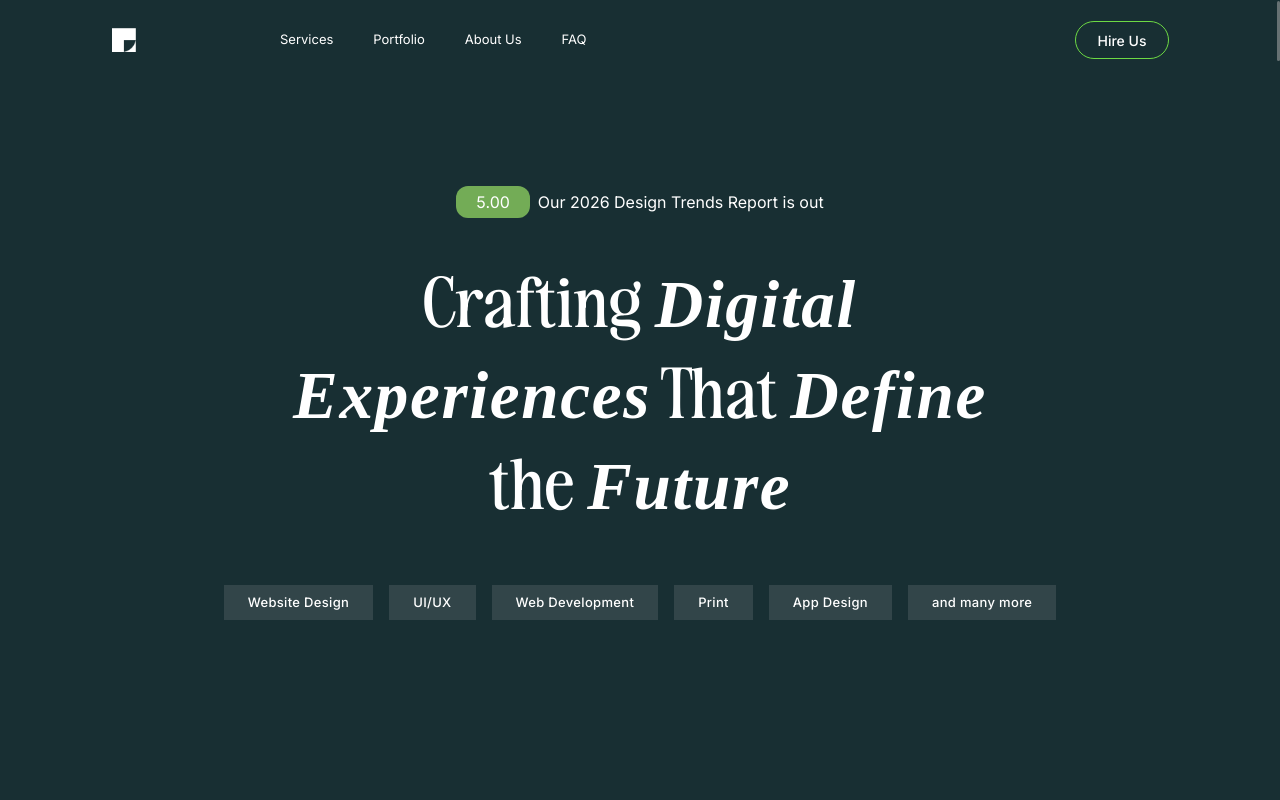
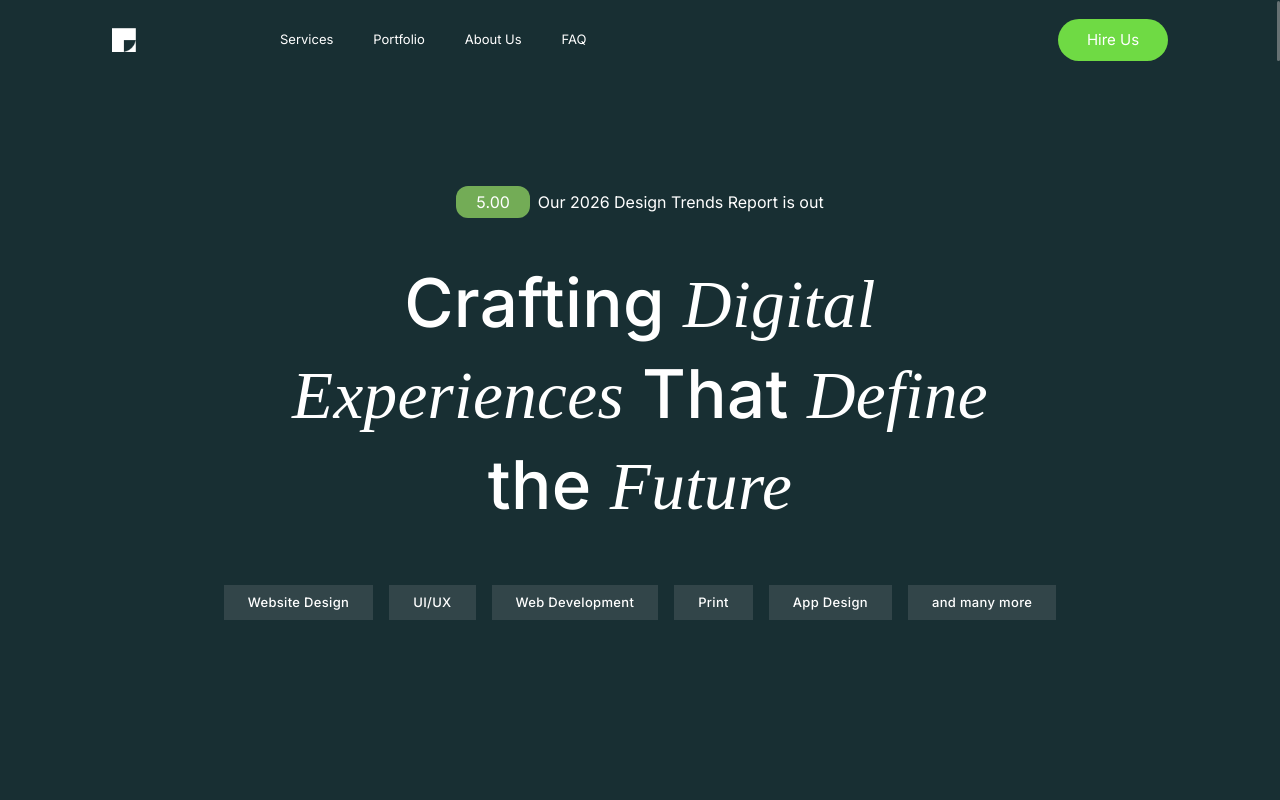
Before and after one commit to Neaz-mq/prographr-agency, a React (Vite) app: page / in a window 1280 px wide. Shown: the top 800 px of the page. Built offline with nearby package versions, Linux system fonts and the light colour scheme; a web font is replaced by a local one.

Commit message:
updated portfolio

```diff
--- a/src/components/Navbar.jsx
+++ b/src/components/Navbar.jsx
@@ -19,7 +19,6 @@ function lenisScrollTo(sectionId) {
   }
 }
 
-// ── Upwork SVG Logo ──────────────────────────────────────────────
 function UpworkIcon({ size = 42 }) {
   return (
     <svg
@@ -48,11 +47,9 @@ export default function Navbar() {
   const [mobileHireExpanded, setMobileHireExpanded] = useState(false);
 
   const mobileHireTimerRef = useRef(null);
-
   const navigate = useNavigate();
   const location = useLocation();
 
-  // Clean up timers on unmount
   useEffect(() => {
     return () => {
       if (mobileHireTimerRef.current) clearTimeout(mobileHireTimerRef.current);
@@ -61,9 +58,7 @@ export default function Navbar() {
 
   useEffect(() => {
     document.body.style.overflow = mobileOpen ? "hidden" : "";
-    return () => {
-      document.body.style.overflow = "";
-    };
+    return () => { document.body.style.overflow = ""; };
   }, [mobileOpen]);
 
   useEffect(() => {
@@ -78,9 +73,7 @@ export default function Navbar() {
       const el = document.getElementById(sectionId);
       if (!el) return null;
       const obs = new IntersectionObserver(
-        ([entry]) => {
-          if (entry.isIntersecting) setActiveSection(sectionId);
-        },
+        ([entry]) => { if (entry.isIntersecting) setActiveSection(sectionId); },
         { rootMargin: "-40% 0px -55% 0px" },
       );
       obs.observe(el);
@@ -95,17 +88,19 @@ export default function Navbar() {
     if (mobileHireTimerRef.current) clearTimeout(mobileHireTimerRef.current);
   }, []);
 
-  // ── Desktop: hover in = show Upwork, hover out = show Hire Us ──
   const handleHireHover = useCallback(() => setHireExpanded(true), []);
   const handleHireLeave = useCallback(() => setHireExpanded(false), []);
 
-  // ── Mobile: tap triggers expand + 10s auto-reset ──
   const handleMobileHireTap = useCallback(() => {
     if (mobileHireTimerRef.current) clearTimeout(mobileHireTimerRef.current);
-    setMobileHireExpanded(true);
+    setMobileHireExpanded((prev) => {
+      if (!prev) {
         mobileHireTimerRef.current = setTimeout(() => {
           setMobileHireExpanded(false);
         }, 5000);
+      }
+      return !prev;
+    });
   }, []);
 
   const scrollToSection = useCallback(
@@ -168,29 +163,56 @@ export default function Navbar() {
     },
   };
 
-  // ── Shared morph animation variants ──
-  const morphExit = {
-    y: -14,
+  // ── Shared pill animation config ──
+  const PILL_WIDTH = 110;
+  const CIRCLE_SIZE = 42;
+
+  const pillTransition = (expanded) => ({
+    width: {
+      type: "spring",
+      stiffness: 400,
+      damping: 40,
+      mass: 1,
+      delay: expanded ? 0.1 : 0.05,
+    },
+  });
+
+  const textAnimate = {
+    initial: { opacity: 0, scale: 0.8, filter: "blur(6px)" },
+    animate: {
+      opacity: 1,
+      scale: 1,
+      filter: "blur(0px)",
+      transition: { type: "spring", stiffness: 300, damping: 28, delay: 0.18 },
+    },
+    exit: {
       opacity: 0,
-    filter: "blur(4px)",
-    transition: { duration: 0.3, ease: [0.33, 1, 0.68, 1] },
+      scale: 0.75,
+      filter: "blur(8px)",
+      transition: { duration: 0.14, ease: [0.55, 0, 1, 0.45] },
+    },
   };
-  const morphEnter = {
-    y: 0,
+
+  const iconAnimate = {
+    initial: { opacity: 0, scale: 0.3, filter: "blur(10px)" },
+    animate: {
       opacity: 1,
+      scale: 1,
       filter: "blur(0px)",
-    transition: { duration: 0.35, ease: [0.33, 1, 0.68, 1] },
-  };
-  const morphInitial = {
-    y: 14,
+      transition: { type: "spring", stiffness: 350, damping: 22, delay: 0.32 },
+    },
+    exit: {
       opacity: 0,
-    filter: "blur(4px)",
+      scale: 0.3,
+      filter: "blur(10px)",
+      transition: { duration: 0.14, ease: [0.55, 0, 1, 0.45] },
+    },
   };
 
   return (
     <>
       <header className="absolute top-0 left-0 right-0 z-50 px-3 md:px-[1rem] 3xl:px-[25rem] 2xl:px-[9rem] xl:px-[5rem] lg:px-[4rem] 3xl:pt-[10px] 2xl:pt-[10px] xl:pt-[10px] lg:pt-[10px] md:pt-[10px] pt-[10px]">
-        <div className={`mx-auto transition-all duration-500`}>
+        <div className="mx-auto transition-all duration-500">
           <div className="flex items-center justify-between px-6 md:px-8 h-[65px] 3xl:h-[85px] 2xl:h-[70px] xl:h-[60px] lg:h-[55px] md:h-[55px]">
             {/* Logo */}
             <Link to="/" className="flex items-center z-[60] relative">
@@ -203,7 +225,6 @@ export default function Navbar() {
 
             {/* Desktop Nav */}
             <div className="hidden md:flex items-center justify-between flex-1 ml-10 lg:ml-36">
-              {/* Nav links */}
               <nav className="flex items-center gap-7 lg:gap-10">
                 {navLinks.map(({ label, sectionId }) => (
                   <button
@@ -220,48 +241,43 @@ export default function Navbar() {
                 ))}
               </nav>
 
-              {/* ── Desktop Hire Us — pill morphs into Upwork circle on hover ── */}
+              {/* Desktop Hire Us */}
+              <div style={{ width: PILL_WIDTH, display: "flex", justifyContent: "center" }}>
                 <motion.div
-                className="relative rounded-full overflow-hidden cursor-pointer flex items-center justify-center"
+                  className="relative overflow-hidden cursor-pointer flex items-center justify-center"
                   onMouseEnter={handleHireHover}
                   onMouseLeave={handleHireLeave}
-                animate={{
-                  width: hireExpanded ? 36 : 92,
-                  outlineColor: hireExpanded ? "rgba(109,218,68,0)" : "rgba(109,218,68,1)",
-                }}
-                transition={{ duration: 0.45, ease: [0.76, 0, 0.24, 1] }}
-                style={{ height: 36, outline: "1.8px solid rgba(109,218,68,1)" }}
+                  animate={{ width: hireExpanded ? CIRCLE_SIZE : PILL_WIDTH }}
+                  transition={pillTransition(hireExpanded)}
+                  style={{ height: CIRCLE_SIZE, background: "#6FDA44", flexShrink: 0, borderRadius: 999 }}
                 >
                   <AnimatePresence mode="wait">
                     {!hireExpanded ? (
-                    /* Default: "Hire Us" text */
                       <motion.span
                         key="hire-text"
-                      initial={{ opacity: 0, filter: "blur(4px)" }}
-                      animate={{ opacity: 1, filter: "blur(0px)", transition: { duration: 0.25, delay: 0.15, ease: "easeOut" } }}
-                      exit={{ opacity: 0, filter: "blur(4px)", transition: { duration: 0.15, ease: "easeIn" } }}
-                      className="text-[14px] text-white font-medium select-none whitespace-nowrap"
+                        {...textAnimate}
+                        style={{ position: "relative", zIndex: 1, color: "#ffffff" }}
+                        className="text-[15px] select-none whitespace-nowrap"
                       >
                         Hire Us
                       </motion.span>
                     ) : (
-                    /* Hover: Upwork icon — circle fully formed by now */
                       <motion.a
                         key="upwork-icon"
                         href="https://www.upwork.com/your-profile"
                         target="_blank"
                         rel="noopener noreferrer"
-                      initial={{ opacity: 0, scale: 0.6 }}
-                      animate={{ opacity: 1, scale: 1, transition: { duration: 0.25, delay: 0.2, ease: [0.33, 1, 0.68, 1] } }}
-                      exit={{ opacity: 0, scale: 0.6, transition: { duration: 0.15, ease: "easeIn" } }}
+                        {...iconAnimate}
                         onClick={() => setHireExpanded(false)}
                         className="flex items-center justify-center no-underline"
+                        style={{ position: "relative", zIndex: 1 }}
                       >
-                      <UpworkIcon size={36} />
+                        <UpworkIcon size={CIRCLE_SIZE} />
                       </motion.a>
                     )}
                   </AnimatePresence>
                 </motion.div>
+              </div>
             </div>
 
             {/* Hamburger */}
@@ -297,7 +313,7 @@ export default function Navbar() {
         </div>
       </header>
 
-      {/* ── Full-screen Mobile Overlay ── */}
+      {/* Mobile Overlay */}
       <AnimatePresence>
         {mobileOpen && (
           <motion.div
@@ -307,7 +323,7 @@ export default function Navbar() {
             exit="closed"
             className="fixed inset-0 z-[55] bg-[#182F33] flex flex-col px-8 pt-28 pb-10 md:hidden"
           >
-            {/* Close (X) button */}
+            {/* Close button */}
             <motion.button
               initial={{ opacity: 0, scale: 0.7 }}
               animate={{ opacity: 1, scale: 1, transition: { delay: 0.3, duration: 0.3 } }}
@@ -322,10 +338,7 @@ export default function Navbar() {
 
             <nav className="flex flex-col gap-1 flex-1">
               {navLinks.map(({ label, sectionId }, i) => (
-                <div
-                  key={sectionId}
-                  className="overflow-hidden border-b border-white/[8%] py-4"
-                >
+                <div key={sectionId} className="overflow-hidden border-b border-white/[8%] py-4">
                   <motion.button
                     custom={i}
                     variants={linkVariants}
@@ -352,7 +365,7 @@ export default function Navbar() {
               ))}
             </nav>
 
-            {/* ── Mobile Footer: Hire Us with same morph logic ── */}
+            {/* Mobile Footer */}
             <motion.div
               variants={footerVariants}
               initial="closed"
@@ -366,47 +379,41 @@ export default function Navbar() {
                 </span>
               </div>
 
-              {/* Mobile Hire Us morph pill */}
-              <div className="relative border border-white/30 rounded-xl overflow-hidden">
+              {/* Mobile Hire Us — same spring pill animation */}
+              <div style={{ width: PILL_WIDTH, display: "flex", justifyContent: "center" }}>
+                <motion.div
+                  className="relative overflow-hidden cursor-pointer flex items-center justify-center"
+                  onClick={handleMobileHireTap}
+                  animate={{ width: mobileHireExpanded ? CIRCLE_SIZE : PILL_WIDTH }}
+                  transition={pillTransition(mobileHireExpanded)}
+                  style={{ height: CIRCLE_SIZE, background: "#6FDA44", flexShrink: 0, borderRadius: 999 }}
+                >
                   <AnimatePresence mode="wait">
                     {!mobileHireExpanded ? (
-                    <motion.div
-                      key="mobile-hire"
-                      initial={morphInitial}
-                      animate={morphEnter}
-                      exit={morphExit}
-                    >
-                      <button
-                        onClick={handleMobileHireTap}
-                        className="inline-flex items-center px-5 py-2.5 text-[13px] font-semibold text-white bg-transparent border-none outline-none cursor-pointer"
+                      <motion.span
+                        key="mobile-hire-text"
+                        {...textAnimate}
+                        style={{ position: "relative", zIndex: 1, color: "#ffffff" }}
+                        className="text-[15px] select-none whitespace-nowrap"
                       >
                         Hire Us
-                      </button>
-                    </motion.div>
+                      </motion.span>
                     ) : (
-                    <motion.div
-                      key="mobile-upwork"
-                      initial={morphInitial}
-                      animate={morphEnter}
-                      exit={morphExit}
-                      className="flex items-center"
-                    >
-                      <span className="px-4 py-2.5 text-[13px] text-white font-semibold select-none">
-                        Hire Us
-                      </span>
-                      <a
+                      <motion.a
+                        key="mobile-upwork-icon"
                         href="https://www.upwork.com/your-profile"
                         target="_blank"
                         rel="noopener noreferrer"
+                        {...iconAnimate}
                         onClick={closeMobileMenu}
-                        className="inline-flex items-center gap-1.5 px-4 py-2 text-[13px] text-white font-semibold bg-[#73AC56] hover:bg-[#62994a] transition-colors duration-200 no-underline rounded-xl my-1 mr-1"
+                        className="flex items-center justify-center no-underline"
+                        style={{ position: "relative", zIndex: 1 }}
                       >
-                        <UpworkIcon size={15} />
-                        Upwork
-                      </a>
-                    </motion.div>
+                        <UpworkIcon size={CIRCLE_SIZE} />
+                      </motion.a>
                     )}
                   </AnimatePresence>
+                </motion.div>
               </div>
             </motion.div>
           </motion.div>
--- a/src/sections/Hero.jsx
+++ b/src/sections/Hero.jsx
@@ -39,14 +39,22 @@ export default function Hero() {
         {/* Heading */}
         <motion.h1
           {...fadeUp(0.1)}
-          className="font-medium text-white tracking-wide text-center leading-[1.65] sm:leading-[1.35] md:leading-[1.45] lg:leading-[1.25] text-[1.9rem] sm:text-[2.8rem] md:text-[3rem] lg:text-[3.5rem] xl:text-[4.2rem] 2xl:text-[3.7rem] 3xl:text-[6.2rem]"
+          className="font-medium text-white tracking-[0.02rem] text-center leading-[1.65] sm:leading-[1.35] md:leading-[1.45] lg:leading-[1.25] text-[1.9rem] sm:text-[2.8rem] md:text-[3rem] lg:text-[3.5rem] xl:text-[4.2rem] 2xl:text-[3.7rem] 3xl:text-[6rem]"
         >
-          Crafting{" "}
+          <span
+            style={{
+              fontFamily: "'Inter', sans-serif",
+              fontStyle: "normal",
+              fontWeight: 500,
+            }}
+          >
+            Crafting{" "}
+          </span>
           <em
             style={{
               fontFamily: "'Playfair Display', serif",
               fontStyle: "italic",
-              fontWeight: 700,
+              fontWeight: 500,
             }}
           >
             Digital
@@ -56,28 +64,45 @@ export default function Hero() {
             style={{
               fontFamily: "'Playfair Display', serif",
               fontStyle: "italic",
-              fontWeight: 700,
+              fontWeight: 500,
             }}
           >
             Experiences
-          </em>{" "}
-          That{" "}
+          </em>
+          <span
+            style={{
+              fontFamily: "'Inter', sans-serif",
+              fontStyle: "normal",
+              fontWeight: 500,
+            }}
+          >
+            {" "}
+            That{" "}
+          </span>
           <em
             style={{
               fontFamily: "'Playfair Display', serif",
               fontStyle: "italic",
-              fontWeight: 700,
+              fontWeight: 500,
             }}
           >
             Define
           </em>
           <br />
-          the{" "}
+          <span
+            style={{
+              fontFamily: "'Inter', sans-serif",
+              fontStyle: "normal",
+              fontWeight: 500,
+            }}
+          >
+            the{" "}
+          </span>
           <em
             style={{
               fontFamily: "'Playfair Display', serif",
               fontStyle: "italic",
-              fontWeight: 700,
+              fontWeight: 500,
             }}
           >
             Future
--- a/src/sections/PortfolioSection.jsx
+++ b/src/sections/PortfolioSection.jsx
@@ -10,7 +10,7 @@ gsap.registerPlugin(ScrollTrigger);
 const PORTFOLIO_ITEMS = [
   {
     id: 1,
-    image: "https://res.cloudinary.com/dzi3u164c/image/upload/q_auto/f_auto/v1776599999/Presentation-16_hzmygv.jpg",
+    image: "https://res.cloudinary.com/dzi3u164c/image/upload/v1777377826/Print_dkimuj.jpg",
     tags: ["Flyer Design", "Rack Card", "App UI Design"],
   },
   {
@@ -25,7 +25,7 @@ const PORTFOLIO_ITEMS = [
   },
   {
     id: 4,
-    image: "https://res.cloudinary.com/dzi3u164c/image/upload/v1777187448/Branding_cxgpvp.webp",
+    image: "https://res.cloudinary.com/dzi3u164c/image/upload/v1777377855/Cover_x5delv.jpg",
     tags: ["Brand Identity", "Brand Book", "Brand Manual"],
   },
   {
```
Lines whose indentation alone changed are shown as unchanged.
